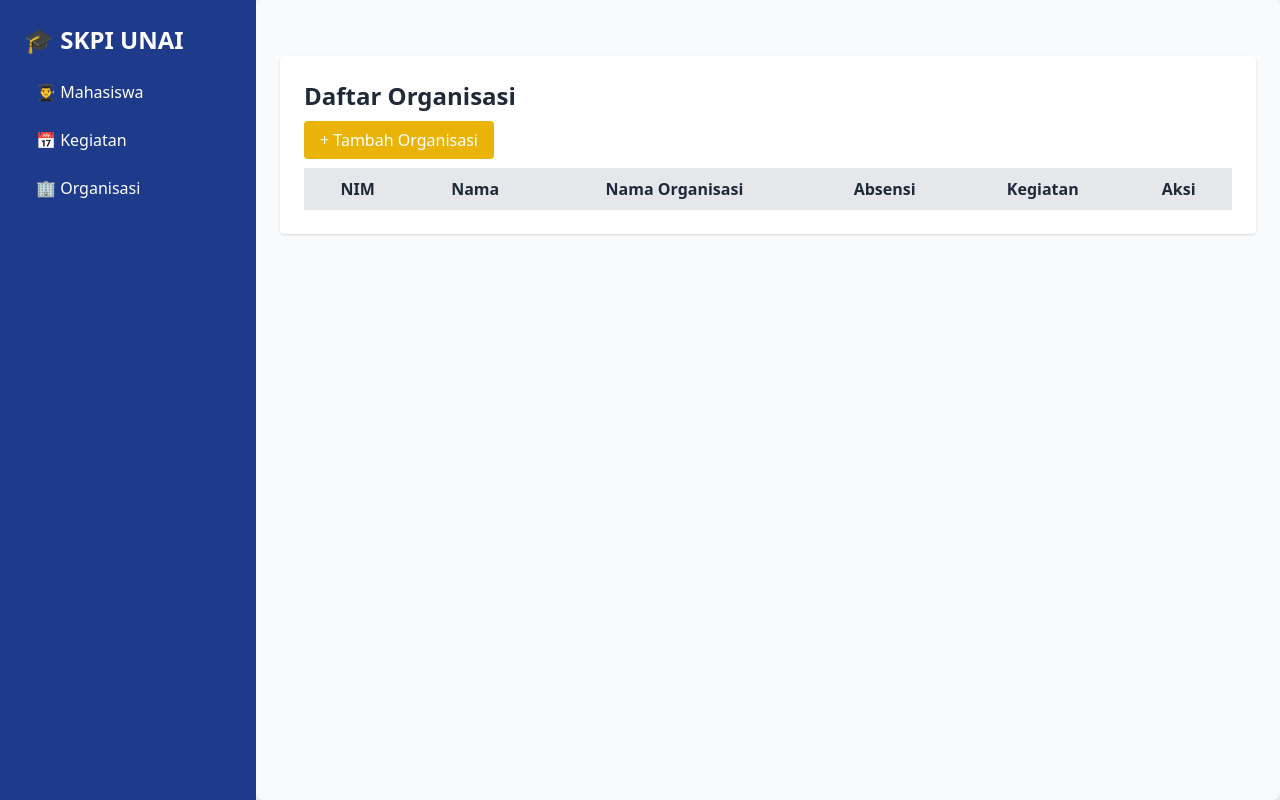
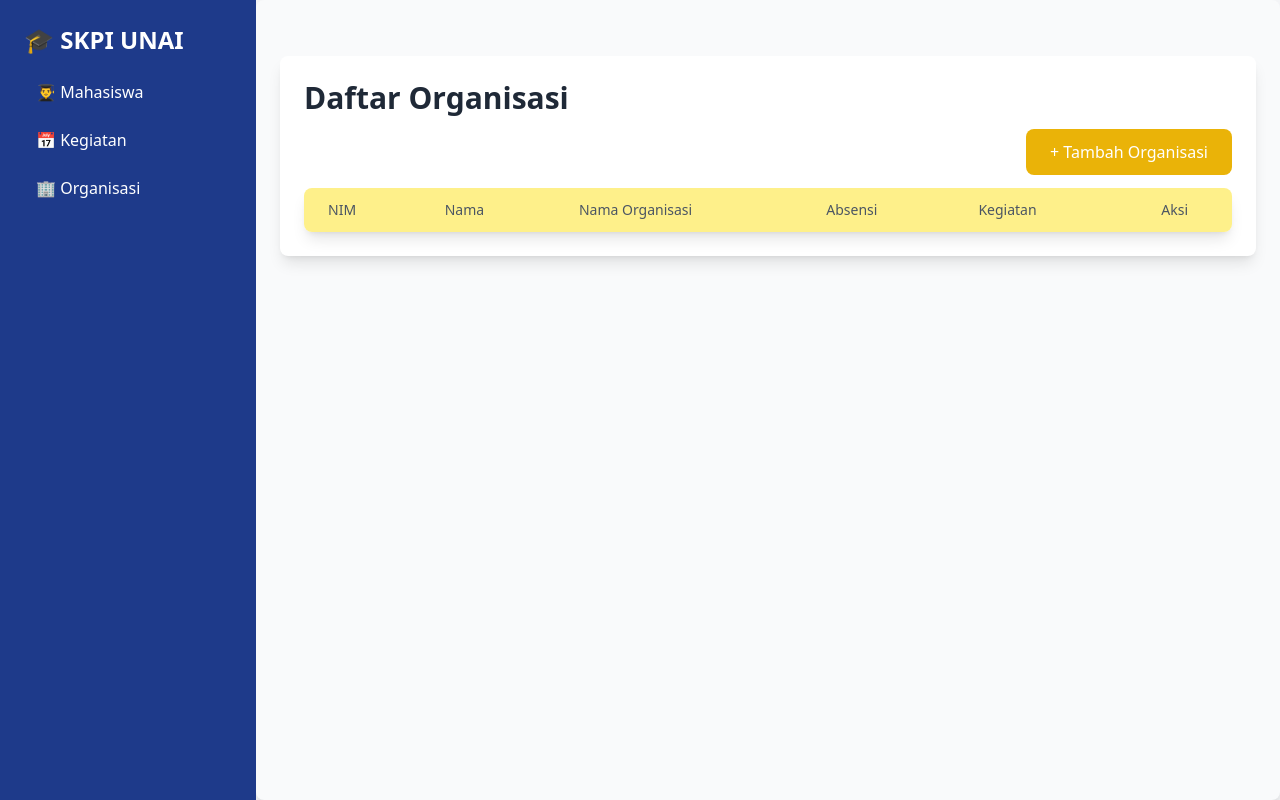
Before and after one commit to Ejaa0/skpiku, a Laravel app: page /organisasi in a window 1280 px wide. Run offline with Laravel 12, Linux system fonts and the light colour scheme; data that the repository does not hold is empty; parts of the project's set-up code (start-up, migrations or seed data) failed here and were passed over; some libraries are stand-ins or nearby versions.

Commit message:
last commit 6-8-25

```diff
--- a/resources/views/organisasi/index.blade.php
+++ b/resources/views/organisasi/index.blade.php
@@ -1,47 +1,48 @@
 @extends('layouts.app')
 
 @section('content')
-<div class="max-w-5xl mx-auto bg-white p-6 rounded shadow mt-8">
-    <h2 class="text-2xl font-bold mb-4">Daftar Organisasi</h2>
+<div class="max-w-5xl mx-auto bg-white p-6 rounded-lg shadow-lg mt-8">
+    <h2 class="text-3xl font-semibold mb-6 text-gray-800">Daftar Organisasi</h2>
 
     @if (session('success'))
-        <div class="bg-green-100 text-green-800 p-3 rounded mb-4">
+        <div class="bg-green-100 text-green-800 p-3 rounded-lg mb-6">
             {{ session('success') }}
         </div>
     @endif
 
     {{-- Tombol Tambah Organisasi --}}
-    <div class="mb-4">
-        <a href="{{ route('organisasi.create') }}" class="bg-yellow-500 text-white px-4 py-2 rounded hover:bg-yellow-600">
+    <div class="mb-6 text-right">
+        <a href="{{ route('organisasi.create') }}" class="bg-yellow-500 text-white px-6 py-3 rounded-lg hover:bg-yellow-600 focus:outline-none focus:ring-2 focus:ring-yellow-300 transition ease-in-out duration-300">
             + Tambah Organisasi
         </a>
     </div>
 
-    <table class="min-w-full table-auto">
-        <thead>
-            <tr class="bg-gray-200">
-                <th class="px-4 py-2 border">NIM</th>
-                <th class="px-4 py-2 border">Nama</th>
-                <th class="px-4 py-2 border">Nama Organisasi</th>
-                <th class="px-4 py-2 border">Absensi</th>
-                <th class="px-4 py-2 border">Kegiatan</th>
-                <th class="px-4 py-2 border">Aksi</th>
+    <div class="overflow-x-auto shadow-lg rounded-lg">
+        <table class="min-w-full table-auto text-sm text-gray-600">
+            <thead class="bg-yellow-200">
+                <tr>
+                    <th class="px-6 py-3 text-left font-medium">NIM</th>
+                    <th class="px-6 py-3 text-left font-medium">Nama</th>
+                    <th class="px-6 py-3 text-left font-medium">Nama Organisasi</th>
+                    <th class="px-6 py-3 text-left font-medium">Absensi</th>
+                    <th class="px-6 py-3 text-left font-medium">Kegiatan</th>
+                    <th class="px-6 py-3 text-center font-medium">Aksi</th>
                 </tr>
             </thead>
-        <tbody>
+            <tbody class="bg-white">
                 @foreach ($organisasis as $organisasi)
-                <tr>
-                    <td class="px-4 py-2 border">{{ $organisasi->nim }}</td>
-                    <td class="px-4 py-2 border">{{ $organisasi->nama }}</td>
-                    <td class="px-4 py-2 border">{{ $organisasi->nama_organisasi }}</td>
-                    <td class="px-4 py-2 border">{{ $organisasi->absensi }}</td>
-                    <td class="px-4 py-2 border">{{ $organisasi->kegiatan->nama_kegiatan }}</td>
-                    <td class="px-4 py-2 border">
-                        <a href="{{ route('organisasi.edit', $organisasi->id) }}" class="text-yellow-500 hover:underline">Edit</a>
+                    <tr class="border-b hover:bg-gray-50">
+                        <td class="px-6 py-4">{{ $organisasi->nim }}</td>
+                        <td class="px-6 py-4">{{ $organisasi->nama }}</td>
+                        <td class="px-6 py-4">{{ $organisasi->nama_organisasi }}</td>
+                        <td class="px-6 py-4">{{ $organisasi->absensi }}</td>
+                        <td class="px-6 py-4">{{ $organisasi->kegiatan->nama_kegiatan }}</td>
+                        <td class="px-6 py-4 text-center">
+                            <a href="{{ route('organisasi.edit', $organisasi->id) }}" class="text-yellow-600 hover:underline focus:outline-none focus:ring-2 focus:ring-yellow-300">Edit</a>
                             <form action="{{ route('organisasi.destroy', $organisasi->id) }}" method="POST" class="inline-block" onsubmit="return confirm('Yakin ingin menghapus?');">
                                 @csrf
                                 @method('DELETE')
-                            <button type="submit" class="text-red-600 hover:underline">Hapus</button>
+                                <button type="submit" class="text-red-600 hover:underline focus:outline-none focus:ring-2 focus:ring-red-300">Hapus</button>
                             </form>
                         </td>
                     </tr>
@@ -49,4 +50,5 @@
             </tbody>
         </table>
     </div>
+</div>
 @endsection
```
Also changed, not shown: resources/views/kegiatan/index.blade.php (+35 -21 lines), resources/views/organisasi/create.blade.php (+34 -25 lines). Lines whose indentation alone changed are shown as unchanged.
